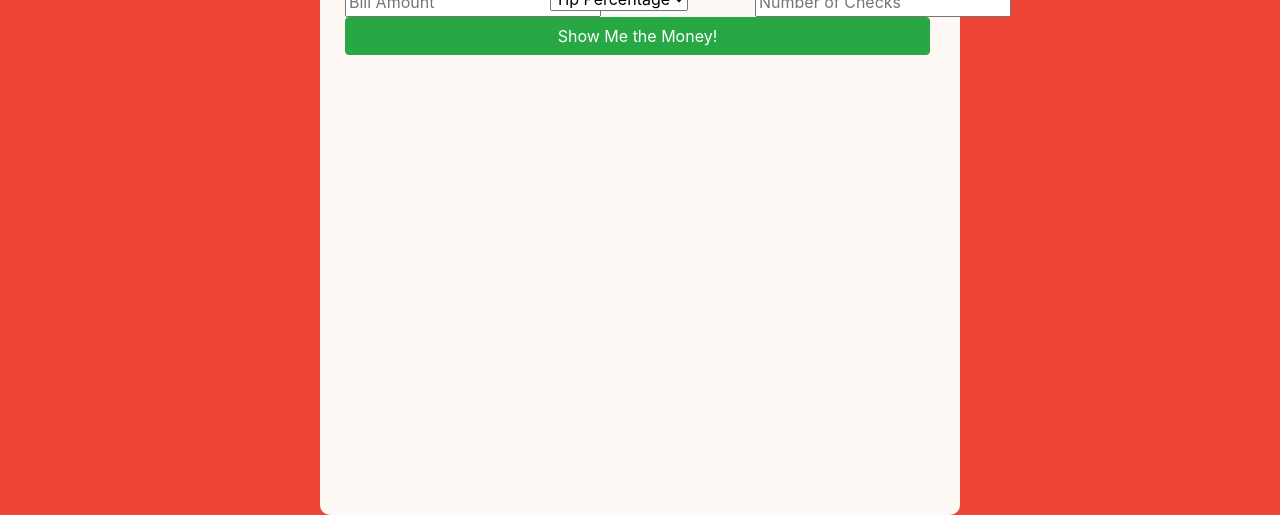
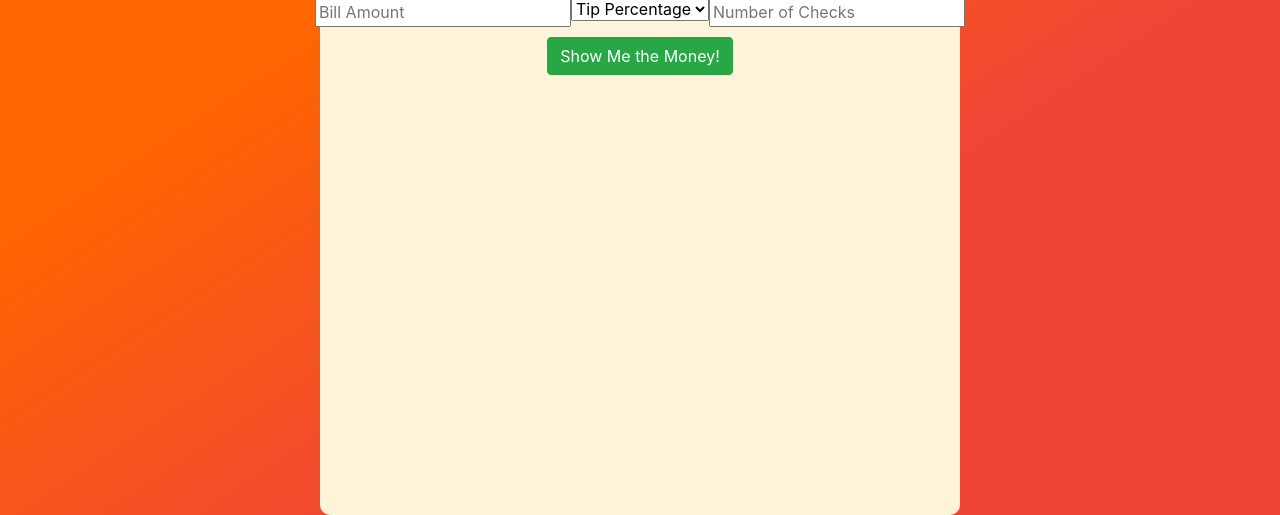
Before and after one commit to connortwele/tipCalculator, a plain HTML site: page index.html in a window 1280 px wide. Shown: the part 325-840 px from the top of the page. Drawn offline with nearby package versions, Linux system fonts and the light colour scheme.

Commit message:
sub flexbox for bootstrap grid

```diff
--- a/index.html
+++ b/index.html
@@ -11,12 +11,11 @@
 <body>
     <div class = "outerContainer">
         <h1 class="text-center">Tip Calculator</h1>
-    <div class = "container no-gutters">
-    <div class ="row justify-content-center">
-        <div class="col-sm-4">
+    <div class = "flex-container">
+        <div>
             <input type="text" id="billAmount" placeholder="Bill Amount">
         </div>
-        <div class="col-sm-4">
+        <div>
             <select name="" id="percent">
                 <option selected disabled value="0">Tip Percentage</option>
                 <option value="30">30%</option>
@@ -28,14 +27,15 @@
                 <option value="0">0%</option>
             </select>
         </div>
-        <div class="col-sm-4">
+        <div>
             <input type="text" id="billSplit" placeholder="Number of Checks" required >
         </div>
         </div>
-        <button class="btn btn-success btn-block" onClick="calculateTip()">Show Me the Money!</button>
+        <div class="flex-container">
+        <button class="btn btn-success" onClick="calculateTip()">Show Me the Money!</button>
+        </div>
     <br>
         <div id="answer" class="text-center"></div>
-    </div>
     </div>
 
 <script src="https://code.jquery.com/jquery-3.5.1.slim.min.js" integrity="sha384-DfXdz2htPH0lsSSs5nCTpuj/zy4C+OGpamoFVy38MVBnE+IbbVYUew+OrCXaRkfj" crossorigin="anonymous"></script>
--- a/style.css
+++ b/style.css
@@ -1,9 +1,9 @@
 body{
-    background-color: #EE4537;
+    background-image: linear-gradient(to top left, #EE4537,#EE4537,#FF6501, #FF6501);
 }
 
 .outerContainer{
-    background-color: #FFF9F5;
+    background-color: #FFF3D9;
     margin: auto;
     width: 50%;
     padding: 10px;
@@ -17,6 +17,8 @@ h1{
     font-family: 'Quantico', sans-serif;
 }
 
-.container{
-    padding-right:20px;
+.flex-container{
+    display: flex;
+    justify-content: center;
+    padding-top: 10px;
 }
```
Lines whose indentation alone changed are shown as unchanged.
